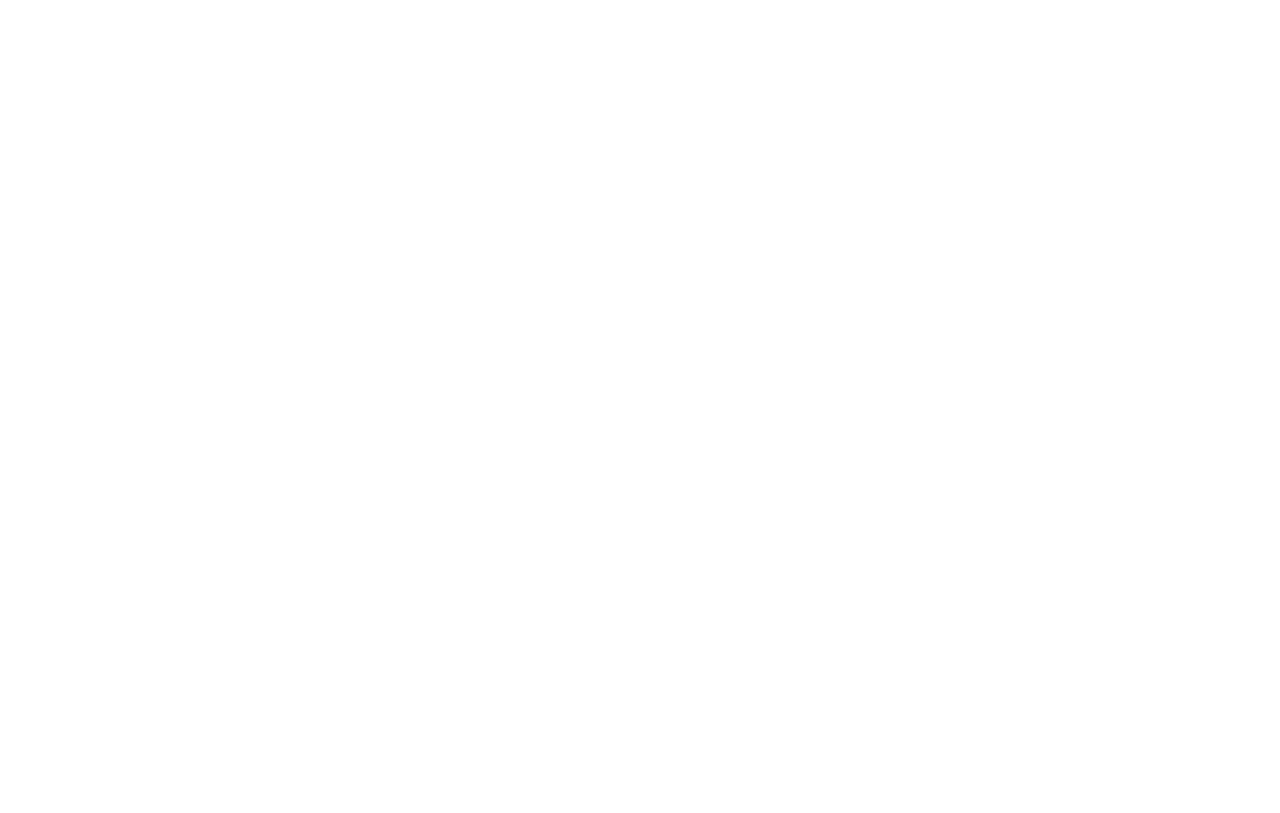
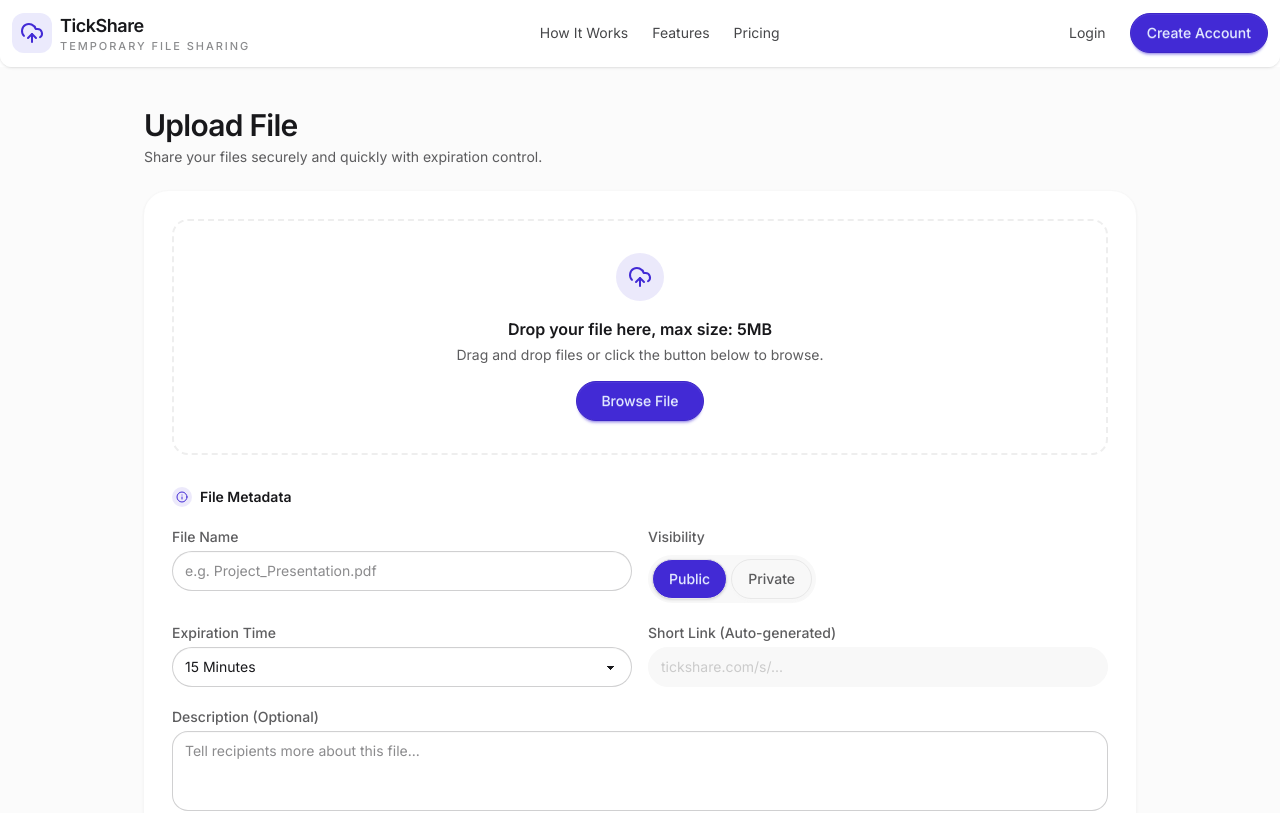
Before and after one commit to brijeshdevio/tick-share, a React (Vite) app in the folder web/: page /upload in a window 1280 px wide. Before the commit this address had no page. Shown: the top 813 px of the page. Built offline with nearby package versions, Linux system fonts and the light colour scheme.

Commit message:
feat: add file upload page with expiration control - Select, Toggle and Textarea components

```diff
--- a/web/src/app/layouts/BaseLayout.tsx
+++ b/web/src/app/layouts/BaseLayout.tsx
@@ -6,7 +6,7 @@
   return (
     <>
       <Navbar />
-      <main className="pt-5">
+      <main>
         <Outlet />
       </main>
       <Footer />
--- a/web/src/app/routes/AppRoutes.tsx
+++ b/web/src/app/routes/AppRoutes.tsx
@@ -6,6 +6,7 @@
 const Register = lazy(() => import("@/features/auth/pages/Register"));
 const Login = lazy(() => import("@/features/auth/pages/Login"));
 const Dashboard = lazy(() => import("@/features/dashboard/Dashboard"));
+const Upload = lazy(() => import("@/features/upload/Upload"));
 
 export function AppRoutes() {
   return (
@@ -15,6 +16,7 @@
           <Route element={<BaseLayout />}>
             <Route path="/" element={<Home />} />
             <Route path="/dashboard" element={<Dashboard />} />
+            <Route path="/upload" element={<Upload />} />
           </Route>
           <Route path="/register" element={<Register />} />
           <Route path="/login" element={<Login />} />
--- /dev/null
+++ b/web/src/features/upload/Upload.tsx
@@ -0,0 +1,103 @@
+import { useState } from "react";
+import { UploadCloud, Info } from "lucide-react";
+import { Button, Input, Select, Textarea, Toggle } from "@/shared/ui";
+import { EXPIRATION_OPTIONS } from "./constants";
+
+export default function Upload() {
+  const [visibility, setVisibility] = useState("public");
+  return (
+    <div className="bg-base-200/60 text-base-content">
+      <div className="mx-auto max-w-5xl px-4 py-8 md:py-10">
+        {/* Page header */}
+        <header className="mb-6 space-y-1">
+          <h1 className="text-2xl font-semibold tracking-tight sm:text-3xl">
+            Upload File
+          </h1>
+          <p className="text-base-content/70 text-sm">
+            Share your files securely and quickly with expiration control.
+          </p>
+        </header>
+
+        {/* Main card */}
+        <section className="bg-base-100 ring-base-200/70 rounded-3xl p-5 shadow-sm ring-1 sm:p-7">
+          {/* Dropzone */}
+          <div className="border-base-300 bg-base-100/60 mb-8 rounded-2xl border-2 border-dashed p-8 text-center">
+            <div className="mb-4 flex justify-center">
+              <span className="bg-primary/10 text-primary flex h-12 w-12 items-center justify-center rounded-full">
+                <UploadCloud className="h-6 w-6" />
+              </span>
+            </div>
+            <h2 className="mb-1 text-sm font-semibold sm:text-base">
+              Drop your file here, max size: 5MB
+            </h2>
+            <p className="text-base-content/70 mb-4 text-xs sm:text-sm">
+              Drag and drop files or click the button below to browse.
+            </p>
+            <Button className="btn-primary px-6 text-sm">Browse File</Button>
+          </div>
+
+          {/* File metadata */}
+          <div className="space-y-5">
+            <div className="flex items-center gap-2 text-sm font-semibold">
+              <span className="bg-primary/10 text-primary flex h-5 w-5 items-center justify-center rounded-full">
+                <Info className="h-3 w-3" />
+              </span>
+              <span>File Metadata</span>
+            </div>
+
+            <div className="grid gap-4 md:grid-cols-2">
+              <Input
+                label="File Name"
+                placeholder="e.g. Project_Presentation.pdf"
+                className="input-bordered w-full rounded-full"
+              />
+
+              <div className="flex flex-col gap-2">
+                <Toggle
+                  label="Visibility"
+                  value={visibility}
+                  onChange={setVisibility}
+                  options={[
+                    { label: "Public", value: "public" },
+                    { label: "Private", value: "private" },
+                  ]}
+                />
+              </div>
+            </div>
+
+            <div className="grid gap-4 md:grid-cols-2">
+              <div className="flex flex-col gap-2">
+                <Select label="Expiration Time" options={EXPIRATION_OPTIONS} />
+              </div>
+
+              <div className="flex flex-col gap-2">
+                <Input
+                  label="Short Link (Auto-generated)"
+                  placeholder="tickshare.com/s/..."
+                  disabled
+                />
+              </div>
+            </div>
+
+            <div className="flex flex-col gap-2">
+              <Textarea
+                label="Description (Optional)"
+                placeholder="Tell recipients more about this file..."
+              />
+            </div>
+
+            <div className="flex flex-wrap items-center justify-between gap-4 pt-4">
+              <div className="text-base-content/60 flex flex-wrap gap-4 text-xs">
+                <span>End-to-end encrypted</span>
+                <span>Auto-deletion enabled</span>
+              </div>
+              <Button className="btn-primary btn-md flex items-center gap-2 rounded-full px-6 text-sm">
+                Upload File
+              </Button>
+            </div>
+          </div>
+        </section>
+      </div>
+    </div>
+  );
+}
--- /dev/null
+++ b/web/src/features/upload/constants.ts
@@ -0,0 +1,10 @@
+export const EXPIRATION_OPTIONS = [
+  { label: "15 Minutes", value: 15 },
+  { label: "30 Minutes", value: 30 },
+  { label: "1 Hour", value: 60 },
+  { label: "6 Hours", value: 6 * 60 },
+  { label: "12 Hours", value: 12 * 60 },
+  { label: "24 Hours", value: 24 * 60 },
+  { label: "3 Days", value: 3 * 24 * 60 },
+  { label: "7 Days", value: 7 * 24 * 60 },
+];
--- /dev/null
+++ b/web/src/shared/ui/Select.tsx
@@ -0,0 +1,61 @@
+import { useId } from "react";
+
+export interface SelectOption {
+  label: string;
+  value: string | number;
+}
+
+export interface SelectDto extends React.SelectHTMLAttributes<HTMLSelectElement> {
+  label?: string;
+  error?: { message?: string };
+  options: SelectOption[];
+  placeholder?: string;
+}
+
+export function Select({
+  label,
+  error,
+  options,
+  placeholder,
+  ...props
+}: SelectDto) {
+  const id = useId();
+
+  return (
+    <>
+      <div className="flex w-full flex-col gap-1">
+        {label && (
+          <label
+            htmlFor={props?.id ?? id}
+            className="text-base-content/70 text-sm font-medium"
+          >
+            {label}
+          </label>
+        )}
+        <div className="w-full">
+          <select
+            {...props}
+            id={props?.id ?? id}
+            className={`select w-full rounded-full ${props.className ?? ""}`}
+            defaultValue={props.defaultValue ?? ""}
+          >
+            {placeholder && (
+              <option value="" disabled hidden>
+                {placeholder}
+              </option>
+            )}
+
+            {options.map((option) => (
+              <option key={option.value} value={option.value}>
+                {option.label}
+              </option>
+            ))}
+          </select>
+        </div>
+        {error && (
+          <span className="text-sm text-red-400">{error?.message}</span>
+        )}
+      </div>
+    </>
+  );
+}
--- /dev/null
+++ b/web/src/shared/ui/Textarea.tsx
@@ -0,0 +1,33 @@
+import { useId } from "react";
+
+export interface TextareaDto extends React.TextareaHTMLAttributes<HTMLTextAreaElement> {
+  label?: string;
+  error?: { message?: string };
+}
+
+export function Textarea({ label, error, ...props }: TextareaDto) {
+  const id = useId();
+
+  return (
+    <div className="flex w-full flex-col gap-1">
+      {label && (
+        <label
+          htmlFor={props?.id ?? id}
+          className="text-base-content/70 text-sm font-medium"
+        >
+          {label}
+        </label>
+      )}
+
+      <div className="textarea w-full rounded-2xl">
+        <textarea
+          {...props}
+          id={props?.id ?? id}
+          className={`w-full resize-none bg-transparent outline-none ${props.className ?? ""}`}
+        />
+      </div>
+
+      {error && <span className="text-sm text-red-400">{error?.message}</span>}
+    </div>
+  );
+}
--- /dev/null
+++ b/web/src/shared/ui/Toggle.tsx
@@ -0,0 +1,54 @@
+import { Button } from "./Button";
+
+export interface ToggleOption {
+  label: string;
+  value: string;
+}
+
+export interface ToggleDto {
+  label?: string;
+  value: string;
+  onChange?: (value: string) => void;
+  options: ToggleOption[];
+  name?: string;
+}
+
+export function Toggle({
+  label,
+  value,
+  onChange = () => {},
+  options,
+  name,
+}: ToggleDto) {
+  return (
+    <div className="flex flex-col gap-2">
+      {label && (
+        <span className="text-base-content/70 text-sm font-medium">
+          {label}
+        </span>
+      )}
+
+      <div className="bg-base-200 flex w-fit items-center gap-1 rounded-full p-1">
+        {options.map((option) => {
+          const isActive = option.value === value;
+
+          return (
+            <Button
+              key={option.value}
+              type="button"
+              name={name}
+              onClick={() => onChange(option.value)}
+              className={`transition-all ${
+                isActive
+                  ? "bg-primary text-primary-content shadow"
+                  : "text-base-content/70 hover:bg-base-300"
+              }`}
+            >
+              {option.label}
+            </Button>
+          );
+        })}
+      </div>
+    </div>
+  );
+}
--- a/web/src/shared/ui/index.ts
+++ b/web/src/shared/ui/index.ts
@@ -1,2 +1,5 @@
 export * from "./Button";
 export * from "./Input";
+export * from "./Select";
+export * from "./Textarea";
+export * from "./Toggle";
```
